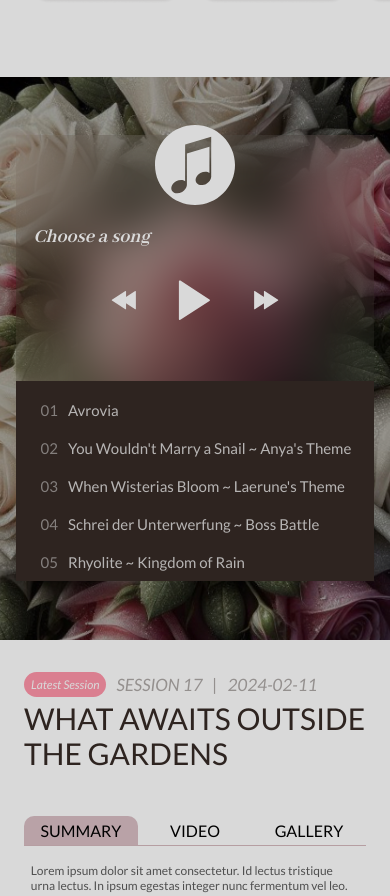
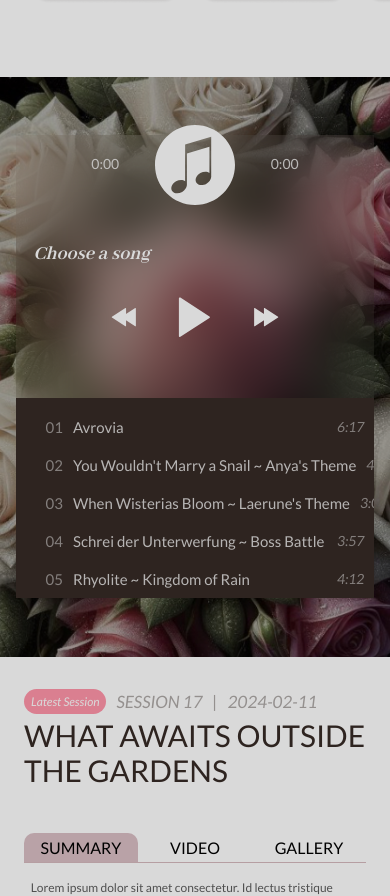
Before and after one commit to hollyefig/avrovia, a React (Create React App) app: page / in a window 390 px wide. Shown: the part 1320-2216 px from the top of the page. Built offline with nearby package versions, Linux system fonts and the light colour scheme; grey boxes are pictures that could not be loaded.

Commit message:
added audio time duration visual

```diff
--- a/src/components/sect3/Sect3.jsx
+++ b/src/components/sect3/Sect3.jsx
@@ -12,6 +12,7 @@ export default function Sect3() {
   const [track, setTrack] = useState();
   const [audio, setAudio] = useState(new Audio());
   const [play, setPlay] = useState(false);
+  const [length, setLength] = useState(null);
 
   // ^ gsap
   const tl = useRef();
@@ -21,9 +22,11 @@ export default function Sect3() {
     setTrack(e);
     audio.pause();
     tl.current.clear();
-    setPlay(true);
+    setPlay((prev) => !prev);
+    setLength(e.dur);
 
     const newAudio = new Audio(e.mp3);
+    newAudio.addEventListener("ended", audioEnd);
     setAudio(newAudio);
 
     tl.current
@@ -44,13 +47,16 @@ export default function Sect3() {
   // ! pause/ play
   const pauseSong = () => {
     if (audio.paused) {
+      if (audio.currentTime === 0) {
+      } else {
         tl.current.resume();
         audio.play();
-      setPlay(true);
+        setPlay((prev) => !prev);
+      }
     } else {
       tl.current.pause();
       audio.pause();
-      setPlay(false);
+      setPlay((prev) => !prev);
     }
   };
 
@@ -59,17 +65,42 @@ export default function Sect3() {
     if (e === "add") {
       if (audio.currentTime + 10 < audio.duration) {
         audio.currentTime += 10;
+        setLength((prev) => prev - 10);
       }
       tl.current.seek(tl.current._time + 10);
     } else if (e === "sub") {
       if (audio.currentTime > 10) {
         audio.currentTime -= 10;
+        setLength((prev) => prev + 10);
         tl.current.seek(tl.current._time - 10);
       } else if (audio.currentTime < 10) {
         audio.currentTime = 0;
         tl.current.restart();
+        setLength(Math.floor(audio.duration));
       }
     }
+  };
+
+  // ! convert duration time
+  const convertTime = (e) => {
+    let sec = e % 60;
+    let hr = (e - sec) / 60;
+
+    if (sec.toString().length === 1) {
+      sec = "0" + sec;
+    }
+
+    return `${hr}:${sec}`;
+  };
+
+  // ! audio ends
+  const audioEnd = () => {
+    audio.currentTime = 0;
+    audio.pause();
+    setPlay((prev) => !prev);
+    tl.current.restart();
+    tl.current.pause();
+    setLength(Math.floor(audio.duration));
   };
 
   // * UseEffect
@@ -80,50 +111,38 @@ export default function Sect3() {
       },
     });
   }, []);
+  //* for countdown
+  useEffect(() => {
+    let countInt;
+
+    const countdown = () => {
+      length !== 0 && setLength((prev) => prev - 1);
+    };
+
+    if (play) {
+      countInt = setInterval(countdown, 1000);
+    }
+
+    return () => {
+      clearInterval(countInt);
+    };
+  }, [length, play]);
 
   return (
     <div className='sect3Wrap'>
       <Svgs />
       <div className='sect3Bg'>
         <div className='sect3Flex'>
-          {/* RIGHT Side */}
-          <div className='sect3Right'>
-            {musicData.map((e, index) => {
-              const num = index + 1;
-              return (
-                <div
-                  className='song copyFont'
-                  key={e.name}
-                  onClick={() => songSelect(e)}
-                >
-                  <span className='songPlaying'>
-                    <div
-                      className='activeSong'
-                      style={
-                        track !== undefined && track.name === e.name
-                          ? { opacity: "1" }
-                          : {}
-                      }
-                    ></div>
-                  </span>
-                  <span className='songNum'>{num < 10 ? `0${num}` : num}</span>
-                  <span
-                    className='songName'
-                    style={
-                      track !== undefined && track.name === e.name
-                        ? { textShadow: "0px 0px 8px #ffffff", opacity: "1" }
-                        : {}
-                    }
-                  >
-                    {e.name}
-                  </span>
-                  <span className='songLength'></span>
-                </div>
-              );
-            })}
-          </div>
           {/* LEFT Side */}
           <div className='sect3Left'>
+            {/* TOP HALF */}
+            <div className='musicTopHalf'>
+              <div className='timeElapsed'>
+                {track && length
+                  ? `${convertTime(track.dur - length)}`
+                  : `0:00`}
+              </div>
+              {/* SVGs */}
               <span className='white musicSubhead'>
                 <svg
                   width='100'
@@ -152,6 +171,11 @@ export default function Sect3() {
                   <use href='#musicSym'></use>
                 </svg>
               </span>
+              <div className='timeLeft'>
+                {length ? `-${convertTime(length)}` : `0:00`}
+              </div>
+            </div>
+            {/* BOTTOM */}
             <div className='player'>
               <span className='songTitle displayFont displaySmall'>
                 {track ? track.name : <em>Choose a song</em>}
@@ -209,6 +233,42 @@ export default function Sect3() {
               {/* <audio controls autoPlay src={track && track.mp3}></audio> */}
             </div>
           </div>
+          {/* RIGHT Side */}
+          <div className='sect3Right'>
+            {musicData.map((e, index) => {
+              const num = index + 1;
+              return (
+                <div
+                  className='song copyFont'
+                  key={e.name}
+                  onClick={() => songSelect(e)}
+                >
+                  <span className='songPlaying'>
+                    <div
+                      className='activeSong'
+                      style={
+                        track !== undefined && track.name === e.name
+                          ? { opacity: "1" }
+                          : {}
+                      }
+                    ></div>
+                  </span>
+                  <span className='songNum'>{num < 10 ? `0${num}` : num}</span>
+                  <span
+                    className='songName'
+                    style={
+                      track !== undefined && track.name === e.name
+                        ? { textShadow: "0px 0px 8px #ffffff", opacity: "1" }
+                        : {}
+                    }
+                  >
+                    {e.name}
+                  </span>
+                  <span className='songLength'>{convertTime(e.dur)}</span>
+                </div>
+              );
+            })}
+          </div>
         </div>
       </div>
     </div>
--- a/src/components/sect3/sect3.css
+++ b/src/components/sect3/sect3.css
@@ -15,7 +15,7 @@
     width: 100%;
     margin: 0 auto;
     display: flex;
-    flex-direction: row-reverse;
+    flex-direction: row;
     color: var(--lightWhite);
     backdrop-filter: blur(26px);
     position: relative;
@@ -48,6 +48,19 @@
     display: flex;
     justify-content: center;
     align-items: center;
+}
+
+.musicTopHalf {
+    width: 100%;
+    display: flex;
+    flex-direction: row;
+    justify-content: space-around;
+    font-family: var(--copyFont);
+}
+
+.musicTopHalf > div {
+    opacity: .8;
+    font-size: 14px;
 }
 
 .musicSubhead .musicSym {
@@ -138,6 +151,7 @@
     grid-template-columns: 15px min-content max-content auto;
     column-gap: 10px;
     cursor: pointer;
+    padding: 0 10px 0 5px;
 }
 
 .songPlaying {
@@ -168,6 +182,8 @@
     display: flex;
     justify-content: flex-end;
     font-style: italic;
+    opacity: .5;
+    font-size: 14px;
 }
 
 
@@ -175,7 +191,7 @@
 /* & responsive */
 @media only screen and (max-width:768px) {
     .sect3Flex {
-        flex-direction: column-reverse;
+        flex-direction: column;
         row-gap: 40px;
         padding: 0;
         max-width: 425px;
```
Lines whose indentation alone changed are shown as unchanged.
